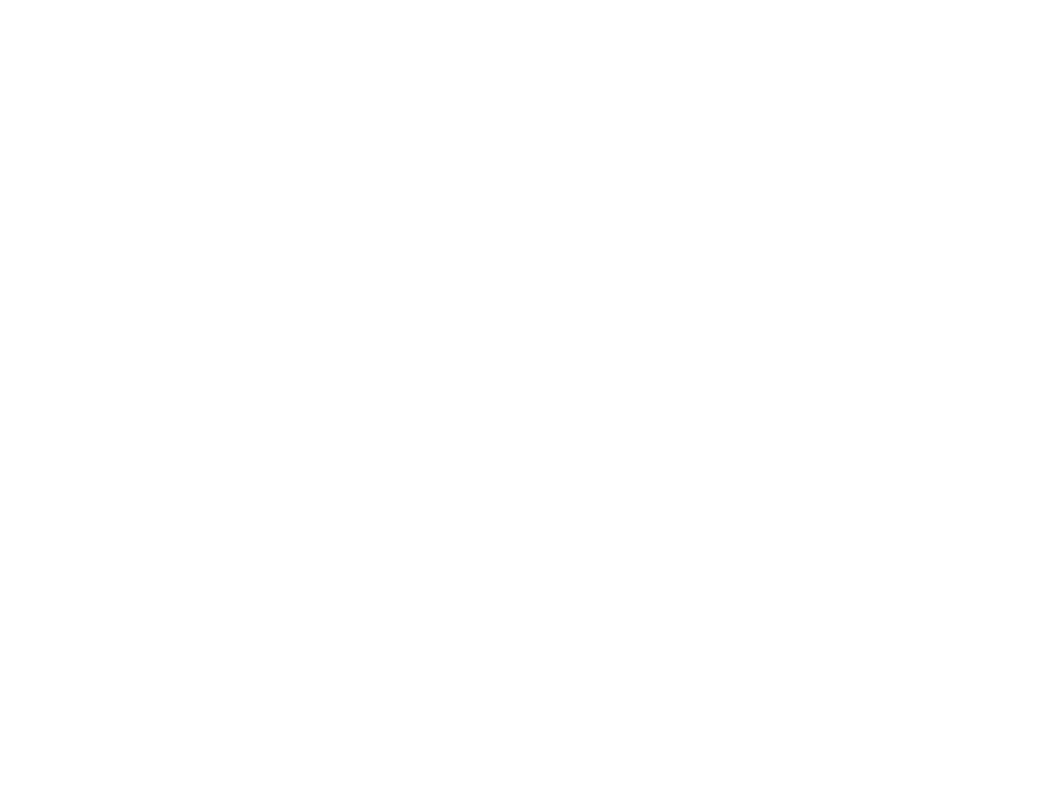
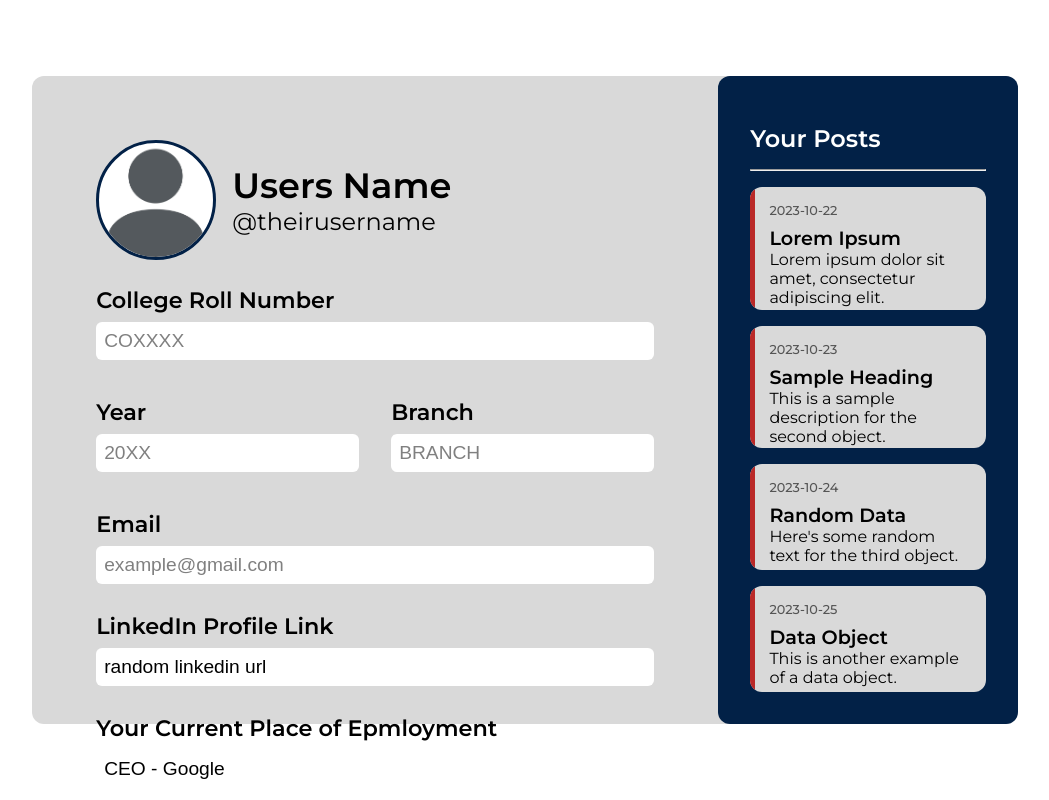
Before and after one commit to DevSoc-exe/alumni-portal, a React (Create React App) app: page /profile in a window 1280 px wide. Before the commit this address had no page. Shown: the whole page, without its empty margins (115-1164 px from the left). Built offline with nearby package versions, Linux system fonts and the light colour scheme.

Commit message:
implemented personal user profile

```diff
--- a/src/App.css
+++ b/src/App.css
@@ -5,8 +5,6 @@
 }
 
 body {
-
-
   font-family: 'Inter', sans-serif;
   font-family: 'Montserrat', sans-serif;
 
--- a/src/App.js
+++ b/src/App.js
@@ -5,6 +5,7 @@
 import { Login } from "./pages/login"
 import { Signup } from "./pages/signup"
 import Forum from './pages/forum';
+import { Profile } from './pages/Profile/Profile'
 
 function App() {
   return (
@@ -12,6 +13,7 @@
       <Routes>
         <Route path='/' element={<Login />} />
         <Route path='/forum' element={<Forum />} />
+        <Route path='/profile' element={<Profile />} />
         <Route path='/signup' element={<Signup />} />
       </Routes>
     </React.Fragment>
--- /dev/null
+++ b/src/components/ProfilePost.jsx
@@ -0,0 +1,16 @@
+import React from 'react'
+
+export default function ProfilePost(props) {
+    console.log(props)
+    const date = props.date
+    const heading = props.heading
+    const description = props.description
+
+    return (
+        < article className='profile-post' >
+            <p className='date'>{date}</p>
+            <p className='heading'>{heading}</p>
+            <p className='description'>{description}</p>
+        </article >
+    );
+}
--- /dev/null
+++ b/src/pages/Profile/Profile.jsx
@@ -0,0 +1,115 @@
+import React from 'react'
+import "./style.css"
+import UserImage from '../../Resources/User.png'
+import ProfilePost from '../../components/ProfilePost'
+
+export function Profile() {
+
+    // added dummy text for the time being
+    const userData = {
+        pfpUrl: UserImage,
+        rollNo: "COXXXX",
+        year: "20XX",
+        branch: "BRANCH",
+        email: "example@gmail.com",
+        linkedIn: "random linkedin url",
+        currEmployment: "CEO - Google"
+
+    }
+
+    // added dummy text for the time being
+    const postsData = [
+        {
+            "id": 1,
+            "date": "2023-10-22",
+            "heading": "Lorem Ipsum",
+            "description": "Lorem ipsum dolor sit amet, consectetur adipiscing elit."
+        },
+        {
+            "id": 2,
+            "date": "2023-10-23",
+            "heading": "Sample Heading",
+            "description": "This is a sample description for the second object."
+        },
+        {
+            "id": 3,
+            "date": "2023-10-24",
+            "heading": "Random Data",
+            "description": "Here's some random text for the third object."
+        },
+        {
+            "id": 4,
+            "date": "2023-10-25",
+            "heading": "Data Object",
+            "description": "This is another example of a data object."
+        }
+    ]
+
+    return (
+        <main id='profile-parent'>
+
+            <div className="mega-container">
+                <div className="left">
+                    <section className="user-header">
+                        <img src={UserImage} alt="" className="user-image" />
+                        <div>
+                            <p className="name">Users Name</p>
+                            <p className="username">@theirusername</p>
+                        </div>
+                    </section>
+
+                    <section className="user-info">
+
+                        <form className='userinfo-form' action="">
+
+                            <div className="userinfo-form-element">
+                                <label>College Roll Number</label>
+                                <input type="text" value={userData.rollNo} className='form' readOnly />
+                            </div>
+
+                            <div className="userinfo-form-element double">
+                                <div className="userinfo-form-element">
+                                    <label>Year</label>
+                                    <input type="text" value={userData.year} className='form' readOnly />
+                                </div>
+                                <div className="userinfo-form-element">
+                                    <label>Branch</label>
+                                    <input type="text" value={userData.branch} className='form' readOnly />
+                                </div>
+                            </div>
+
+                            <div className="userinfo-form-element">
+                                <label>Email</label>
+                                <input type="text" value={userData.email} className='form' readOnly />
+                            </div>
+
+                            <div className="userinfo-form-element">
+                                <label>LinkedIn Profile Link</label>
+                                <input type="text" value={userData.linkedIn} className='form' />
+                            </div>
+
+                            <div className="userinfo-form-element">
+                                <label>Your Current Place of Epmloyment</label>
+                                <input type="text" value={userData.currEmployment} className='form' />
+                            </div>
+
+
+                        </form>
+
+                    </section>
+
+                </div>
+
+                <div className="right">
+                    <h2>Your Posts</h2>
+                    <hr />
+                    {
+                        postsData.map((item) => (
+                            <ProfilePost key={item.id} date={item.date} heading={item.heading} description={item.description} />
+                        ))
+                    }
+                </div>
+            </div>
+        </main>
+    )
+}
--- /dev/null
+++ b/src/pages/Profile/style.css
@@ -0,0 +1,144 @@
+#profile-parent {
+  width: 100vw;
+  height: 100vh;
+  background-color: rgb(255, 255, 255);
+  display: flex;
+  justify-content: center;
+  align-items: center;
+}
+
+.mega-container {
+  width: 77vw;
+  height: 81vh;
+  display: flex;
+  justify-content: space-between;
+  align-items: center;
+  background-color: #d9d9d9;
+  border-radius: 12px;
+}
+
+.left {
+  padding: 4rem;
+  width: 100%;
+  height: 100%;
+  display: flex;
+  flex-direction: column;
+  justify-content: flex-start;
+  align-items: flex;
+  border-radius: inherit;
+}
+
+.user-header {
+  display: flex;
+  justify-content: left;
+  align-items: center;
+  gap: 1rem;
+}
+.user-header .name {
+  font-weight: 700;
+  font-size: 2.2rem;
+}
+
+.user-header .username {
+  font-size: 1.5rem;
+}
+
+.user-image {
+  height: 120px;
+  width: 120px;
+  background-color: white;
+  border-radius: 50%;
+  border: 3px solid #022147;
+}
+
+.userinfo-form {
+  margin-top: 1rem;
+}
+
+.userinfo-form-element {
+  /* background-color: beige; */
+  display: flex;
+  flex-direction: column;
+  justify-content: center;
+  gap: 0.5rem;
+  padding: 10px 0px;
+  margin-top: 0.5rem;
+  width: 100%;
+}
+
+.userinfo-form-element label {
+  font-size: 1.4rem;
+  font-weight: 700;
+}
+
+.userinfo-form-element input {
+  border: none;
+  border-radius: 6px;
+  padding: 0.5rem;
+  font-size: 1.2rem;
+}
+
+.userinfo-form-element input:read-only {
+  color: grey;
+}
+
+.double {
+  margin-top: 0px;
+  flex-direction: row;
+  gap: 2rem;
+}
+
+.right {
+  background-color: #022147;
+  height: 100%;
+  width: 45%;
+  border-radius: inherit;
+  padding: 2rem;
+  display: flex;
+  flex-direction: column;
+  justify-content: flex-start;
+}
+
+.right h2 {
+  color: white;
+  padding: 1rem 0;
+}
+
+.profile-post {
+  position: relative;
+  margin-top: 1rem;
+  padding: 1rem 1.2rem;
+  background-color: #d9d9d9;
+  width: 100%;
+  border-radius: 12px;
+  overflow: hidden;
+}
+
+.profile-post:hover {
+  box-shadow: 0px 0px 5px rgb(122, 195, 255);
+  cursor: pointer;
+  transition: 0.1s ease-out;
+  transform: scale(1.01);
+}
+
+.profile-post .date {
+  font-size: 0.8rem;
+  font-weight: 500;
+  color: rgb(85, 85, 85);
+}
+
+.profile-post .heading {
+  margin-top: 0.5rem;
+  font-weight: 700;
+  font-size: 1.2rem;
+}
+
+.profile-post::before {
+  position: absolute;
+  content: "";
+  width: 2%;
+  min-height: 100%;
+  background-color: #ba2928;
+  top: 0;
+  left: 0;
+}
--- a/src/pages/login/style.css
+++ b/src/pages/login/style.css
@@ -1,4 +1,4 @@
-main {
+#login-parent {
   width: 100vw;
   height: 100vh;
   background-image: url(../../Resources/Login-bg.png);
@@ -10,7 +10,6 @@
   justify-content: center;
   align-items: center;
 }
-
 
 .back-logo {
   width: 24px;
@@ -116,7 +115,7 @@
   color: white;
 }
 
-  .signup_btn button:first-child{
+.signup_btn button:first-child {
   background-color: #e5e5e5;
   color: black;
 }
--- a/src/pages/signup/index.jsx
+++ b/src/pages/signup/index.jsx
@@ -2,6 +2,7 @@
 import { Link } from "react-router-dom";
 import clgLogo from "../../Resources/ccetLogoBlack.png";
 import back from "../../Resources/back.png";
+import './style.css'
 
 export function Signup() {
   const [name, setName] = useState("");
@@ -58,7 +59,7 @@
   };
 
   return (
-    <main>
+    <main id="signup-parent">
       <div className="login_container">
         <div className="login_panel">
           <div>
--- a/src/pages/signup/style.css
+++ b/src/pages/signup/style.css
@@ -1,4 +1,4 @@
-main {
+#signup-parent {
   width: 100vw;
   height: 100vh;
   background-image: url(../../Resources/Login-bg.png);
@@ -115,7 +115,7 @@
   color: white;
 }
 
-  .signup_btn button:first-child{
+.signup_btn button:first-child {
   background-color: #e5e5e5;
   color: black;
 }
```
Also changed, not shown: src/Resources/User.png (added). Lines whose indentation alone changed are shown as unchanged.
